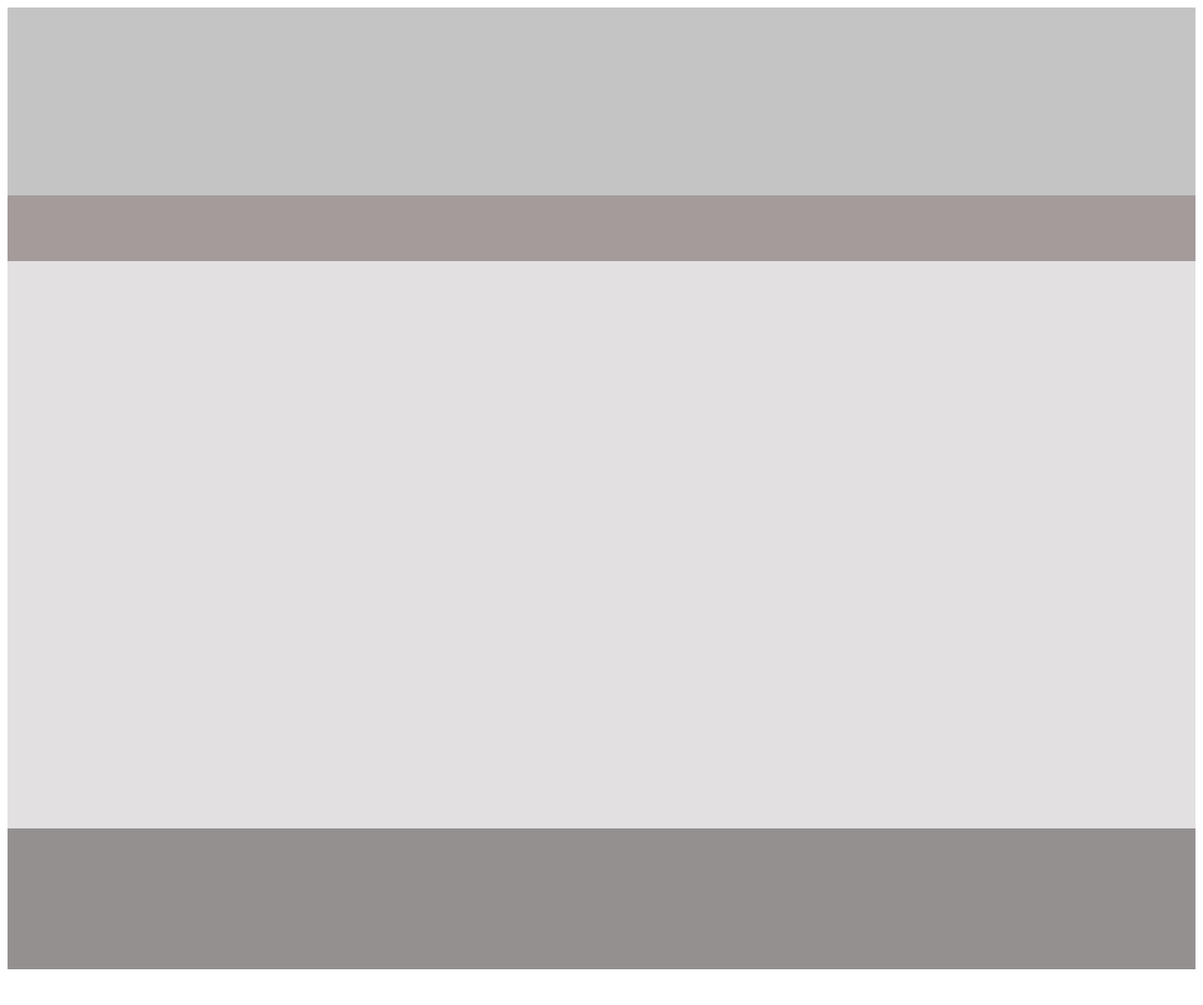
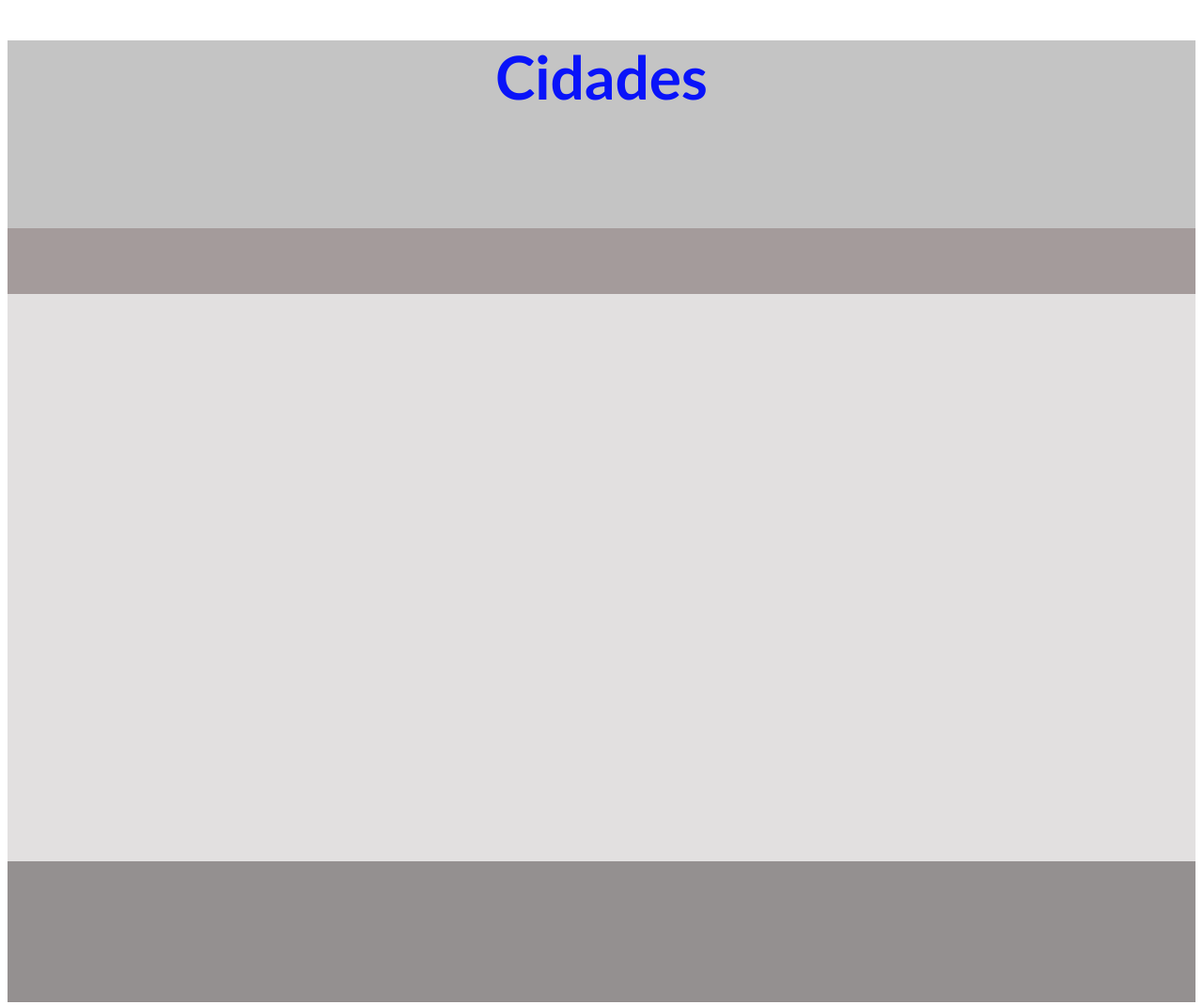
Before and after one commit to gpedrro/cidades, a plain HTML site: page index.html in a window 1280 px wide. Shown: the whole page at 94% size. Before the commit the page ends 1040 px from the top, so only its background shows below. Drawn offline with Linux system fonts and the light colour scheme.

Commit message:
mudança de semblantes

```diff
--- a/index.html
+++ b/index.html
@@ -23,13 +23,22 @@
         height: 150px;
         background-color:#949090;
     }
+    #titulo{
+        font-size: 64px;
+        color: #0913f9;
+        font-weight: bold;
+        text-align: center;
+        font-family:'Trebuchet MS', 'Lucida Sans Unicode', 'Lucida Grande', 'Lucida Sans', Arial, sans-serif
+    }
 
 </style>
 </head>
 <body>
-  <div id="cabecalho"></div>
-  <div id= "menu-de-navegacao"></div>
-  <div id="conteudo-principal"></div>
-  <div id="rodape"></div>
+  <header id="cabecalho">
+    <h1 id="titulo">Cidades</h1>
+  </header>
+  <nav id= "menu-de-navegacao"></nav>
+  <main id="conteudo-principal"></main>
+  <footer id="rodape"></footer>
 </body>
 </html>
```
